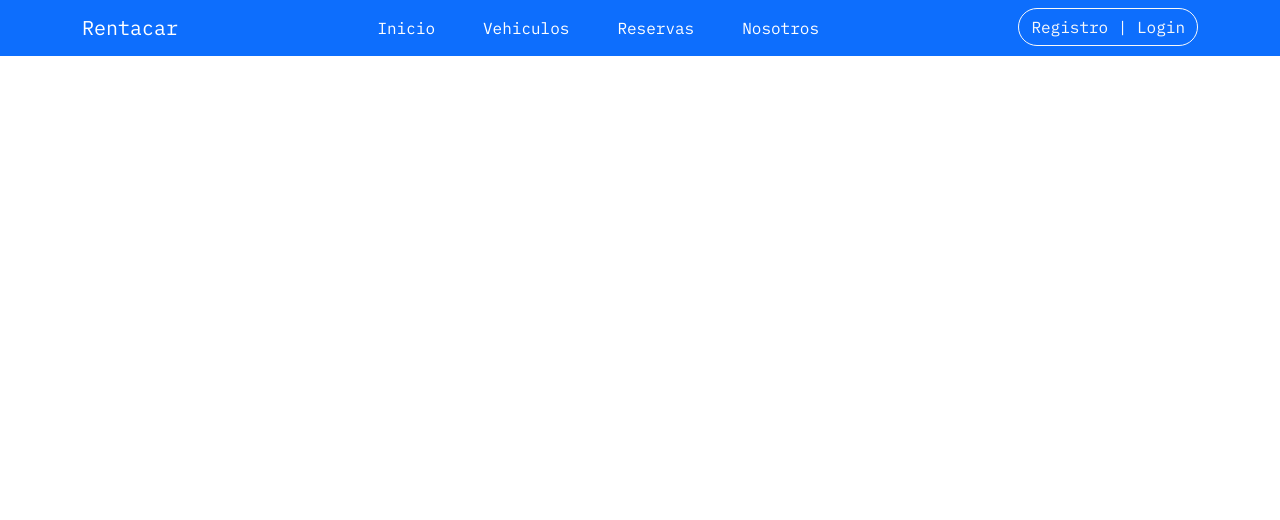
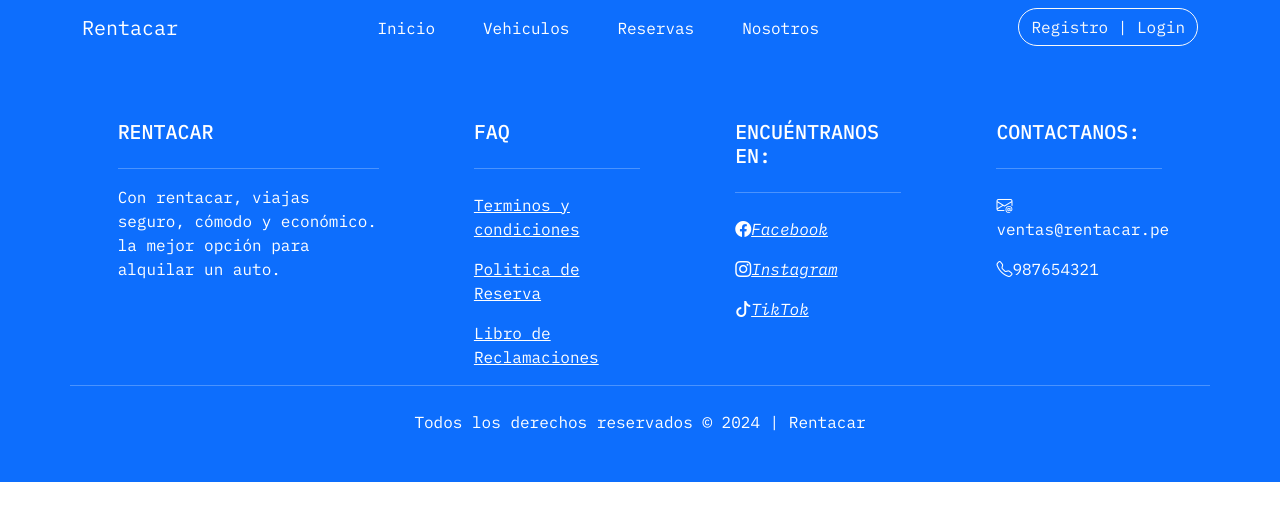
Before and after one commit to pedro-damian/rentacar, a plain HTML site: page nosotros.html in a window 1280 px wide. Drawn offline with nearby package versions, Linux system fonts and the light colour scheme.

```diff
--- a/nosotros.html
+++ b/nosotros.html
@@ -64,9 +64,66 @@
       </div>
     </div>
   </nav>
-  <!--##############################################            #####################################################-->
 
 
+  <!--################################################## FOOTER ##########################################################-->
+
+<footer class="bg-primary text-white pt-5 pb-4">
+  <div class="container text-center text-md-start">
+
+    <div class="row text-center text-md-start">
+
+      <div class="col-md-3 col-lg-3 col-xl-3 mx-auto mt-3">
+
+        <h5 class="text-uppercase mb-4 font-weight-bold text-white">RentaCar</h5>
+        <hr class="mb-3">
+        <p>Con rentacar, viajas seguro, cómodo y económico. la mejor opción para alquilar un auto.</p>
+
+      </div>
+
+      <div class="col-md-2 col-lg-2 col-xl-2 mx-auto mt-3">
+        <h5 class="text-uppercase mb-4 font-weight-bold text-white ">
+          FAQ
+        </h5>
+        <hr class="mb-4">
+        <p><a href="" class="text-white">Terminos y condiciones</a></p>
+        <p><a href="" class="text-white">Politica de Reserva</a></p>
+        <p><a href="" class="text-white">Libro de Reclamaciones</a></p>
+
+
+      </div>
+
+      <div class="col-md-2 col-lg-2 col-xl-2 mx-auto mt-3">
+        <h5 class="text-uppercase mb-4 font-weight-bold text-white ">
+          Encuéntranos en:
+        </h5>
+        <hr class="mb-4">
+        <p><a href="" class="text-white"><i class="bi bi-facebook">Facebook</i></a></p>
+        <p><a href="" class="text-white"><i class="bi bi-instagram">Instagram</i></a></p>
+        <p><a href="" class="text-white"><i class="bi bi-tiktok">TikTok</i></a></p>
+
+
+      </div>
+
+      <div class="col-md-2 col-lg-2 col-xl-2 mx-auto mt-3">
+        <h5 class="text-uppercase mb-4 font-weight-bold text-white ">
+          Contactanos:
+        </h5>
+        <hr class="mb-4">
+        <p><i class="bi bi-envelope-at"></i>ventas@rentacar.pe</p>
+        <p><i class="bi bi-telephone"></i>987654321</p>
+      </div>
+
+      <hr class="mb-4">
+
+      <div class="text-center mb-2">
+        <p> Todos los derechos reservados &copy; 2024 | Rentacar </p>
+      </div>
+
+    </div>
+  </div>
+
+</footer>
 
 
 
```
Also changed, not shown: index.html (+35 -4 lines).
